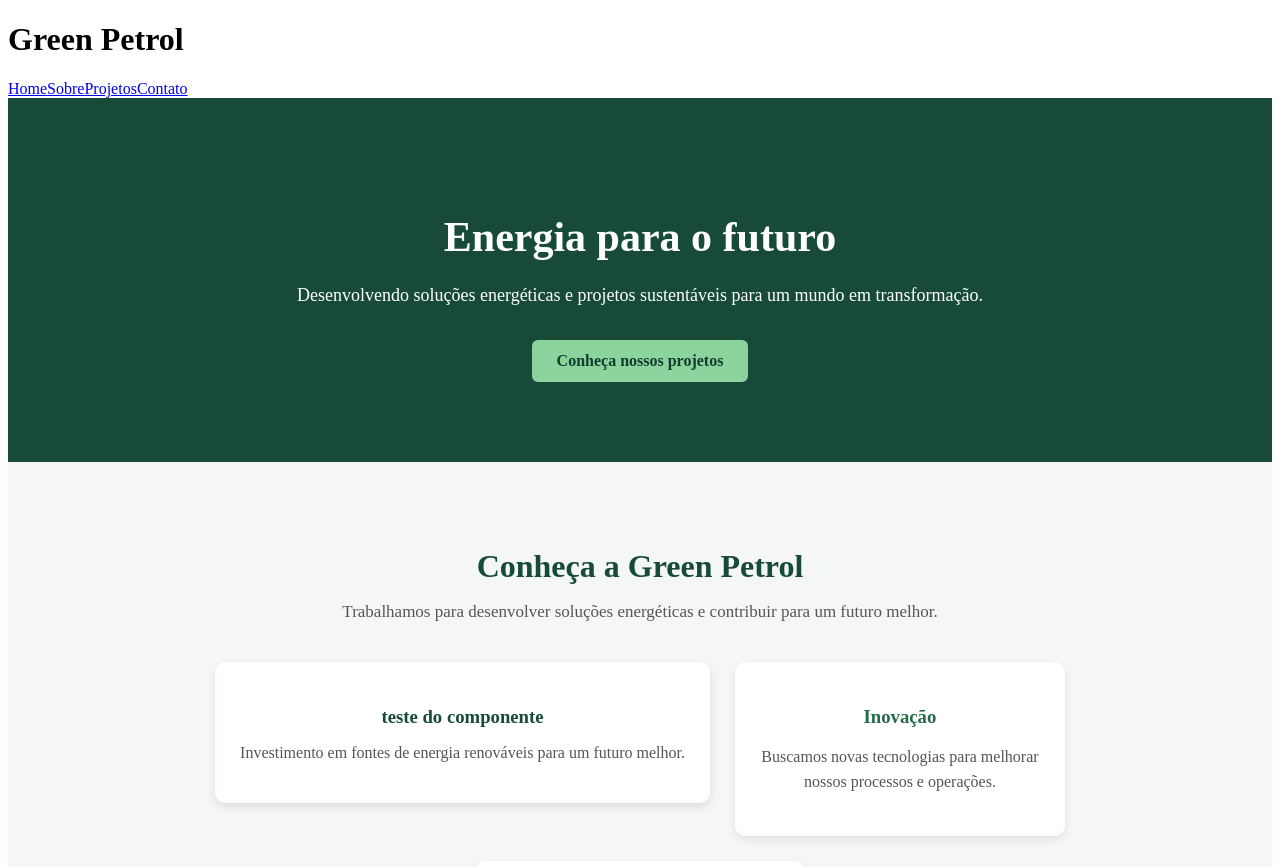
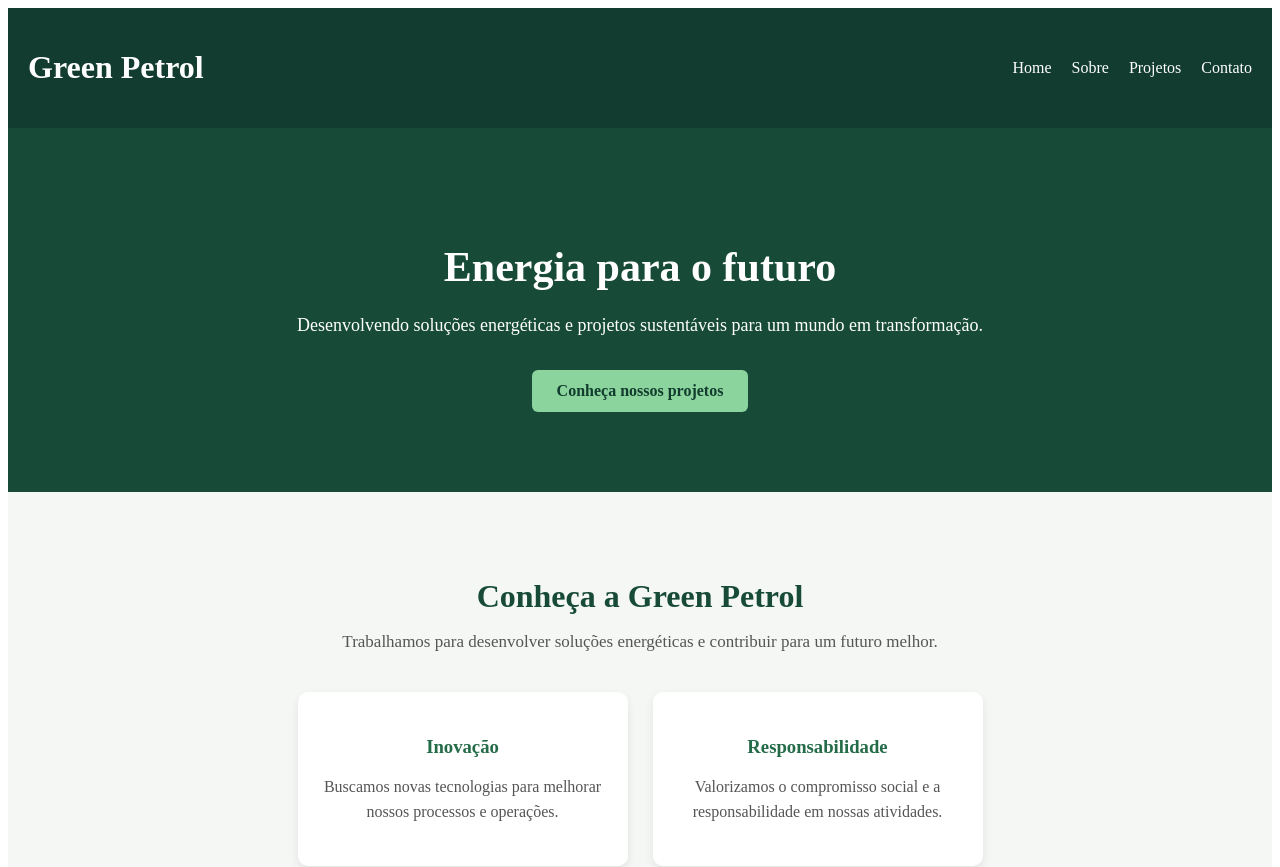
Before and after one commit to viniciusjose1710-beep/green-petrol, an Angular app: page / in a window 1280 px wide. Shown: the top 867 px of the page. Built offline with nearby package versions, Linux system fonts and the light colour scheme.

Commit message:
corrige estilos de header e organiza componentes

```diff
--- a/src/app/app.css
+++ b/src/app/app.css
@@ -1,11 +1,3 @@
-.cabecalho {
-  background-color: #123c2f;
-  color: white;
-  padding: 20px;
-  display: flex;
-  justify-content: space-between;
-  align-items: center;
-}
 
 .logo h1 {
   margin: 0;
--- a/src/app/app.html
+++ b/src/app/app.html
@@ -22,7 +22,7 @@
 
   <div class="cards">
 
-    <app-card></app-card>
+
 
     <div class="card">
       <h3>Inovação</h3>
--- a/src/app/app.ts
+++ b/src/app/app.ts
@@ -1,8 +1,8 @@
 import { Component, signal } from '@angular/core';
 import { RouterOutlet } from '@angular/router';
-import { Header } from './Components/header/header';
-import { Footer } from './Components/footer/footer';
-import { Card } from './Components/card/Card';
+import { Header } from './components/header/header';
+import { Footer } from './components/footer/footer';
+import { Card } from './components/card/card';
 
 @Component({
   imports: [RouterOutlet, Header, Footer, Card],
--- a/src/app/components/card/card.html
+++ b/src/app/components/card/card.html
@@ -1,4 +1,4 @@
 <div class="card">
-    <h3>teste do componente</h3>
+    <h3>TESTE DO COMPONENTE</h3>
     <p>Investimento em fontes de energia renováveis para um futuro melhor.</p>
 </div>
--- a/src/app/components/header/header.css
+++ b/src/app/components/header/header.css
@@ -0,0 +1,17 @@
+.cabecalho {
+  background-color: #123c2f;
+  color: white;
+  padding: 20px;
+  display: flex;
+  justify-content: space-between;
+  align-items: center;
+}
+.menu a {
+    text-decoration: none;
+    color: white;
+    margin-left: 20px;
+}
+.menu a:hover {
+    color: #8be0a1;
+    transition: 0.3s;
+}
```
